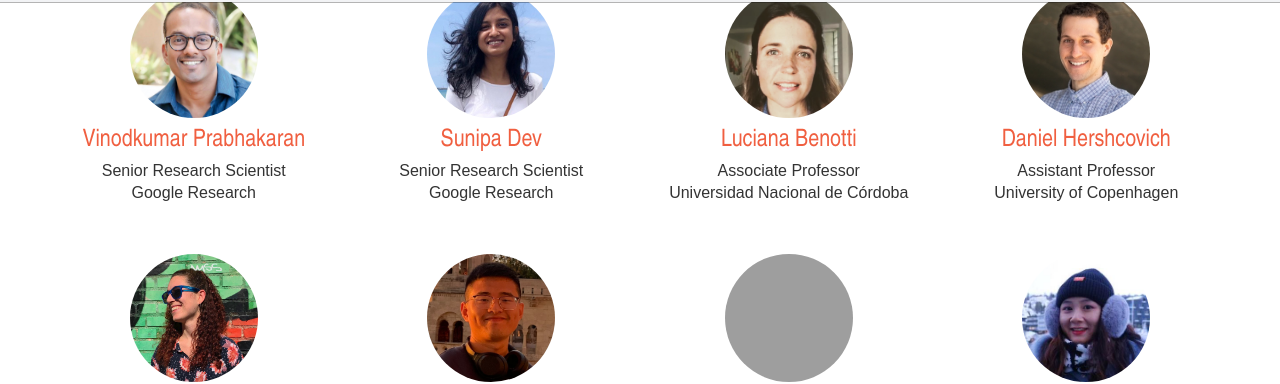
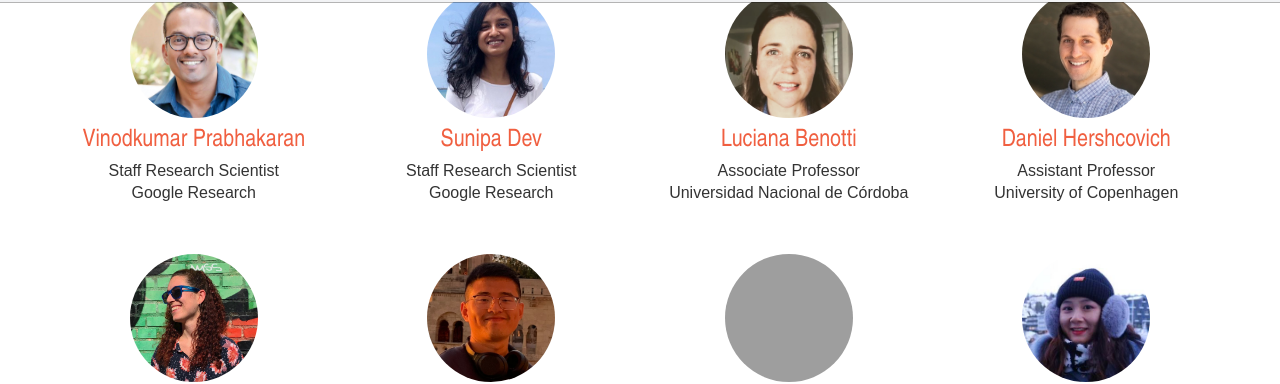
Before and after one commit to c3nlp/c3nlp.github.io, a Jekyll site: the page built from index.html, in a window 1280 px wide and 900 px high, scrolled down 6040 px. Shown: the part 98-482 px from the top of the window. Built offline with Jekyll 4.4.1, drawn with Linux system fonts in a browser that asks for light colours; grey boxes are pictures that could not be loaded.

Commit message:
update speaker title

```diff
--- a/_includes/organizers.html
+++ b/_includes/organizers.html
@@ -69,13 +69,13 @@
                     <a href="https://cs.stanford.edu/~vinod/" target="_blank">
                     <img src="img/portfolio/vinod.png" alt="Vinod" />
                     <h3>Vinodkumar Prabhakaran</h3></a>
-                    <p>Senior Research Scientist<br> Google Research</p>
+                    <p>Staff Research Scientist<br> Google Research</p>
                 </div>
                 <div class="organizer">
                     <a href="https://sunipa.github.io/" target="_blank">
                     <img src="img/portfolio/sunipa.jpg" alt="Sunipa" />
                     <h3>Sunipa Dev</h3></a>
-                    <p>Senior Research Scientist<br> Google Research</p>
+                    <p>Staff Research Scientist<br> Google Research</p>
                 </div>
                 <div class="organizer">
                     <a href="https://benotti.github.io/" target="_blank">
```
